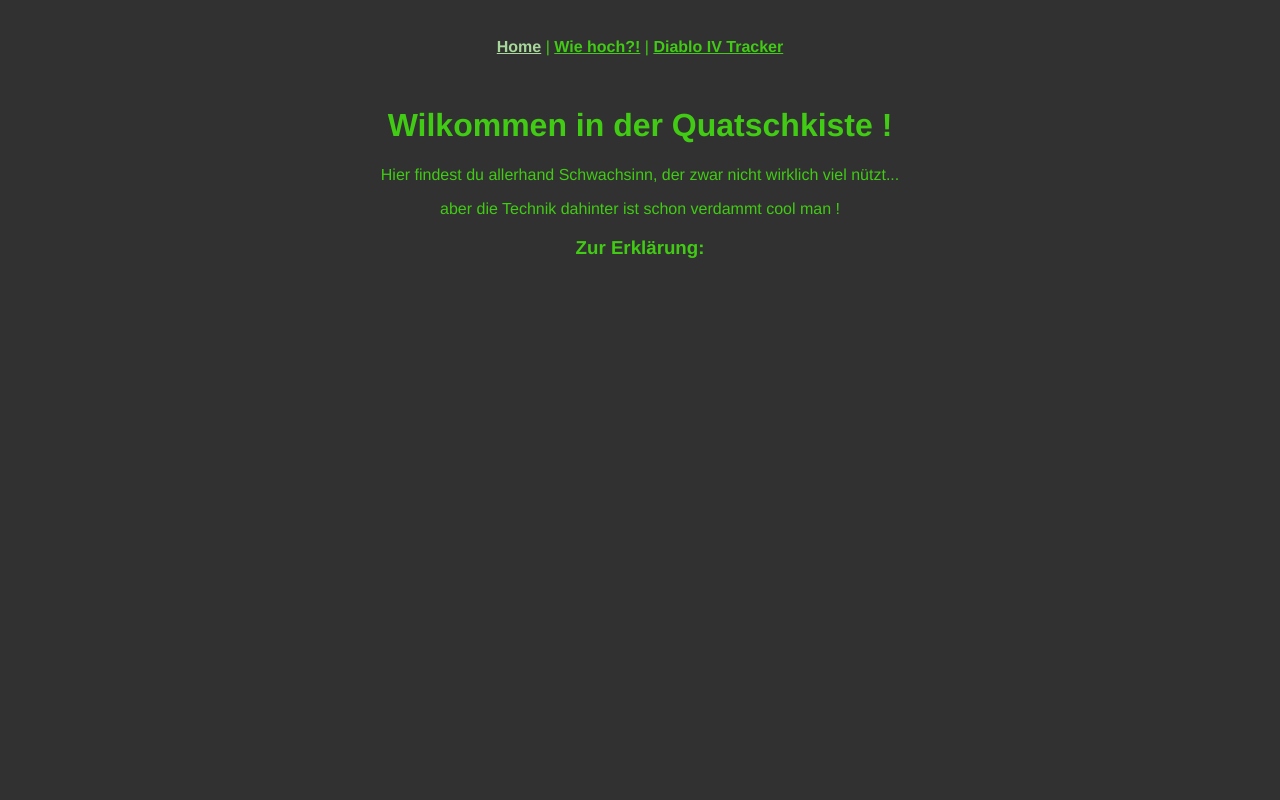
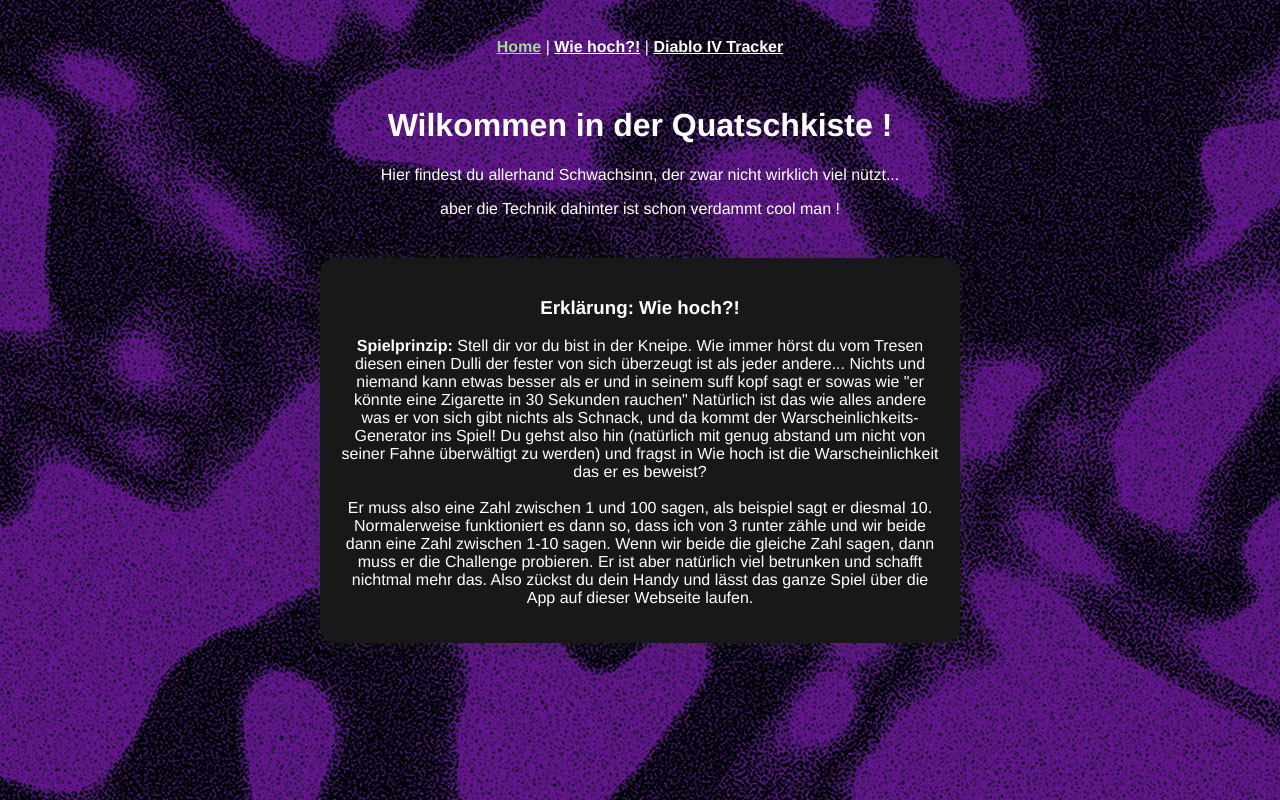
Before and after one commit to LettuceAbuser/ProjektQuatschKiste, a Vue app: page / in a window 1280 px wide. Built offline with nearby package versions, Linux system fonts and the light colour scheme.

Commit message:
Style Changes Interactive Map

```diff
--- a/src/App.vue
+++ b/src/App.vue
@@ -13,12 +13,11 @@
   -webkit-font-smoothing: antialiased;
   -moz-osx-font-smoothing: grayscale;
   text-align: center;
-  color: #41cb14;
+  color: #ffffff;
 }
 
 body {
-  background-color: #313131;
-
+  background-image: url("../public/img/BG.jpg");
 }
 
 nav {
@@ -27,7 +26,7 @@ nav {
 
 nav a {
   font-weight: bold;
-  color: #41cb14;
+  color: #ffffff;
 }
 
 nav a.router-link-exact-active {
--- a/src/components/HelloWorld.vue
+++ b/src/components/HelloWorld.vue
@@ -2,8 +2,18 @@
   <h1>Wilkommen in der Quatschkiste !</h1>
   <p>Hier findest du allerhand Schwachsinn, der zwar nicht wirklich viel nützt...</p>
   <p>aber die Technik dahinter ist schon verdammt cool man !</p>
-  <h3>Zur Erklärung:</h3>
-  <p></p>
+  <div class="container">
+  <h3>Erklärung: Wie hoch?!</h3>
+  <p><strong>Spielprinzip:</strong> Stell dir vor du bist in der Kneipe. Wie immer hörst du vom Tresen diesen einen Dulli der fester von sich überzeugt ist als jeder andere...
+    Nichts und niemand kann etwas besser als er und in seinem suff kopf sagt er sowas wie "er könnte eine Zigarette in 30 Sekunden rauchen"
+    Natürlich ist das wie alles andere was er von sich gibt nichts als Schnack, und da kommt der Warscheinlichkeits-Generator ins Spiel!
+    Du gehst also hin (natürlich mit genug abstand um nicht von seiner Fahne überwältigt zu werden) und fragst in Wie hoch ist die Warscheinlichkeit das er es beweist?
+    <br><br>
+    Er muss also eine Zahl zwischen 1 und 100 sagen, als beispiel sagt er diesmal 10. Normalerweise funktioniert es dann so, dass ich von 3 runter zähle und wir beide dann
+    eine Zahl zwischen 1-10 sagen. Wenn wir beide die gleiche Zahl sagen, dann muss er die Challenge probieren. Er ist aber natürlich viel betrunken und schafft nichtmal mehr das.
+    Also zückst du dein Handy und lässt das ganze Spiel über die App auf dieser Webseite laufen.
+  </p>
+  </div>
 </template>
 
 <script>
@@ -17,5 +27,14 @@ export default {
 
 <!-- Add "scoped" attribute to limit CSS to this component only -->
 <style scoped>
-
+.container {
+    max-width: 600px;
+    margin: 40px auto;
+    padding: 20px;
+    background: #181818;
+    color: #fff;
+    border-radius: 16px;
+    box-shadow: 0 0 20px rgba(45, 75, 35, 0.24);
+    text-align: center;
+}
 </style>
--- a/src/components/HopsGame.vue
+++ b/src/components/HopsGame.vue
@@ -34,7 +34,8 @@
 import {ref, onMounted} from "vue";
 import axios from "axios";
 
-// --- State --- DAS KOMMT VON DER KI, erzeugt reaktive container die bei änderung automatisch DOM aktualisieren
+// --- State --- DAS KOMMT VON DER KI, erzeugt reaktive Objekte die automatisch auf änderungen reagieren und daraufhin sich selber und den DOM aktualiseren
+// man kann es sich auch ein bisschen wie querySelector vorstellen ... mesig
 const gamename = ref("");
 const name = ref("");
 const chance = ref(null);
@@ -61,7 +62,6 @@ const rollDice = async () => {
     numberB.value = Math.floor(Math.random() * chance.value) + 1;
   }, 100);
 
-  // Nach 1,5 Sekunden stoppen
   setTimeout(async () => {
     clearInterval(interval);
     numberA.value = Math.floor(Math.random() * chance.value) + 1;
@@ -74,8 +74,8 @@ const rollDice = async () => {
       resultText.value = `${name.value.toUpperCase()} wurde von ${gamename.value.toUpperCase()} hops genommen! (${chance.value}er Wahrscheinlichkeit)`;
 
       const entry = {
-        gamename: gamename.value,
-        name: name.value,
+        gamename: gamename.value.toUpperCase(),
+        name: name.value.toUpperCase(),
         chance: chance.value,
         timestamp: Date.now(),
       };
@@ -86,10 +86,9 @@ const rollDice = async () => {
       resultText.value = "Schwein gehabt!";
     }
 
-    // Eingabefelder leeren
     gamename.value = "";
     name.value = "";
-  }, 1500);
+  }, 2500);
 };
 
 // Route für speichern in CouchDB
@@ -118,7 +117,6 @@ const formatDate = (timestamp) => {
   return date.toLocaleString("DE");
 };
 
-// Beim Laden direket Hopshistory aufrufen
 onMounted(loadHistory);
 </script>
 
@@ -132,7 +130,6 @@ onMounted(loadHistory);
   border-radius: 16px;
   box-shadow: 0 0 20px rgba(45, 75, 35, 0.24);
   text-align: center;
-  font-family: "Inter", sans-serif;
 }
 
 .inputs {
--- a/src/components/WorldBossTracker.vue
+++ b/src/components/WorldBossTracker.vue
@@ -14,8 +14,10 @@
         <h3 class="boss-name">{{ boss.name }}</h3>
         <p>Nächster Spawn in:</p>
         <strong class="boss-timer">{{ boss.timer }}</strong>
+
       </div>
     </div>
+    <iframe width="1000" height="1000" src="https://d4planner.io/map"></iframe>
   </div>
 </template>
 
```
Also changed, not shown: src/server/server.js (+10 -6 lines), public/img/BG.jpg (added).
